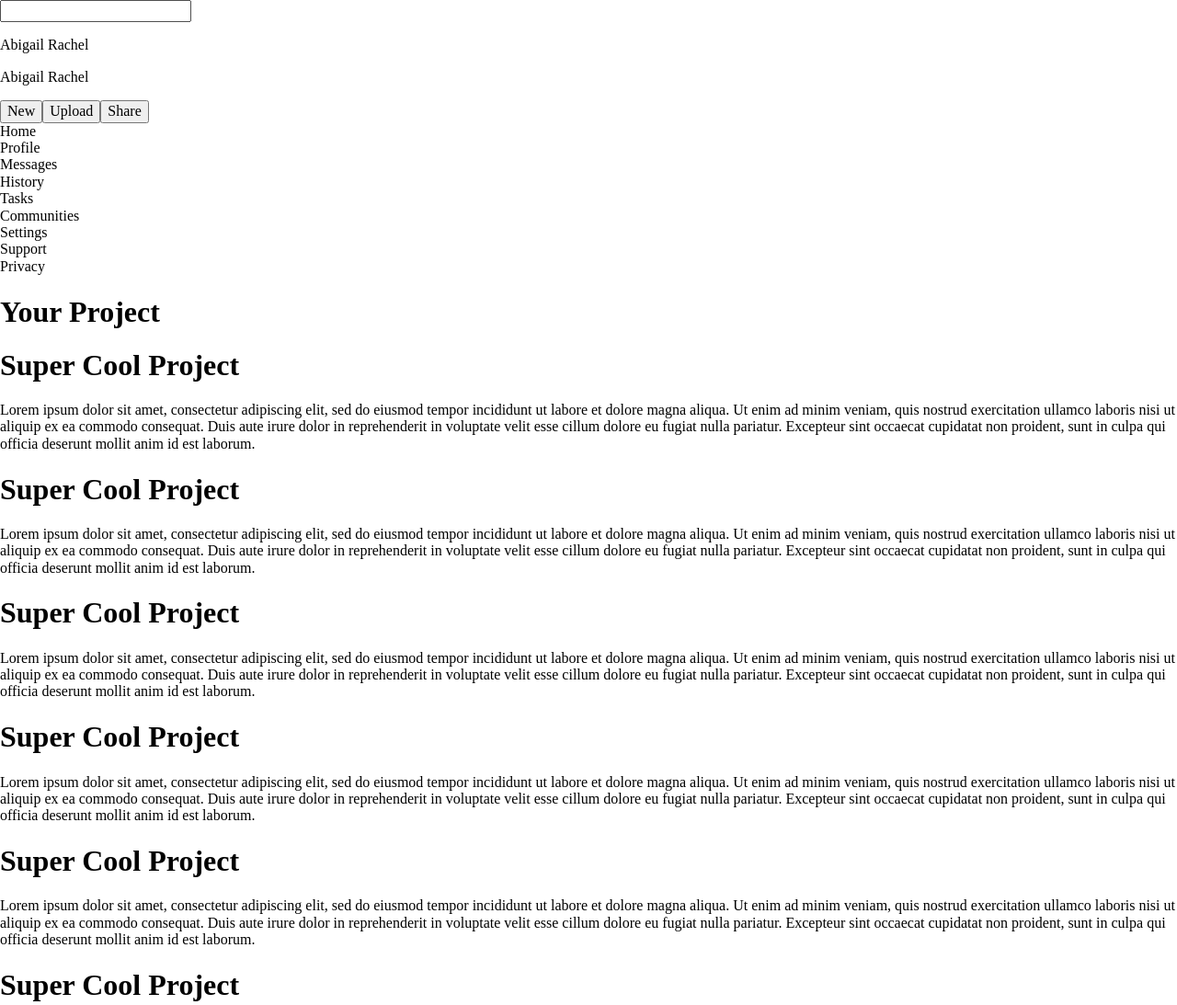
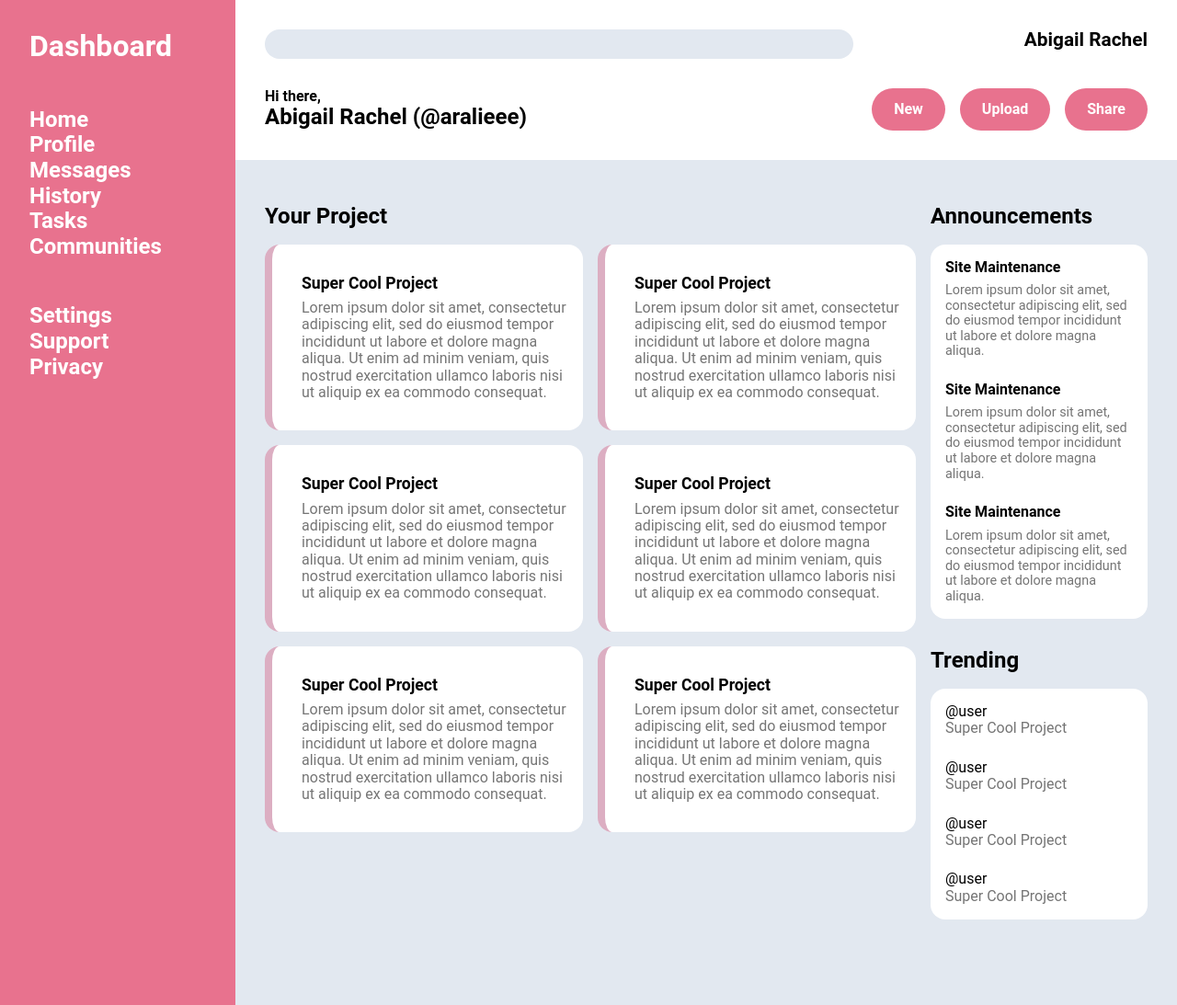
Before and after one commit to mzFaris/Admin-Dashboard, a plain HTML site: page index.html in a window 1280 px wide. Shown: the top 1093 px of the page at 92% size. Drawn offline with Linux system fonts and the light colour scheme.

Commit message:
Improve HTML structure and implement UI styles
The changes include proper semantic HTML organization, improved heading
hierarchy, consistent styling with CSS Grid/Flexbox layouts, and visual
refinements like colors, spacing and typography.

```diff
--- a/index.html
+++ b/index.html
@@ -10,17 +10,21 @@
     <body>
         <div class="page-container">
             <div class="header">
+                <div class="search">
+                    <form action="">
+                        <label for="search">
+                            <input type="search" id="search" />
+                        </label>
+                    </form>
                     <div class="container">
-                    <div class="search"></div>
-                    <input type="search" />
-                    <div class="container">
-                        <p>Abigail Rachel</p>
+                        <p class="name">Abigail Rachel</p>
                     </div>
                 </div>
                 <div class="operation">
                     <div class="container">
                         <div class="profile">
-                            <p>Abigail Rachel</p>
+                            <p>Hi there,</p>
+                            <p class="name">Abigail Rachel (@aralieee)</p>
                         </div>
                     </div>
                     <div class="container">
@@ -30,19 +34,23 @@
                 </div>
             </div>
             <div class="sidebar">
-                <div class="logo"></div>
+                <div class="logo">Dashboard</div>
                 <div class="container">
-                    <div class="menu" id="home">Home</div>
-                    <div class="menu" id="profile">Profile</div>
-                    <div class="menu" id="messages">Messages</div>
-                    <div class="menu" id="history">History</div>
-                    <div class="menu" id="tasks">Tasks</div>
-                    <div class="menu" id="communities">Communities</div>
+                    <ul>
+                        <li class="menu" id="home">Home</li>
+                        <li class="menu" id="profile">Profile</li>
+                        <li class="menu" id="messages">Messages</li>
+                        <li class="menu" id="history">History</li>
+                        <li class="menu" id="tasks">Tasks</li>
+                        <li class="menu" id="communities">Communities</li>
+                    </ul>
                 </div>
                 <div class="container">
-                    <div class="menu" id="settings">Settings</div>
-                    <div class="menu" id="support">Support</div>
-                    <div class="menu" id="privacy">Privacy</div>
+                    <ul>
+                        <li class="menu" id="settings">Settings</li>
+                        <li class="menu" id="support">Support</li>
+                        <li class="menu" id="privacy">Privacy</li>
+                    </ul>
                 </div>
             </div>
             <div class="content">
@@ -50,156 +58,138 @@
                     <h1>Your Project</h1>
                     <div class="container">
                         <div class="card">
-                            <h1>Super Cool Project</h1>
+                            <h2>Super Cool Project</h2>
                             <p>
                                 Lorem ipsum dolor sit amet, consectetur
                                 adipiscing elit, sed do eiusmod tempor
                                 incididunt ut labore et dolore magna aliqua. Ut
                                 enim ad minim veniam, quis nostrud exercitation
                                 ullamco laboris nisi ut aliquip ex ea commodo
-                                consequat. Duis aute irure dolor in
-                                reprehenderit in voluptate velit esse cillum
-                                dolore eu fugiat nulla pariatur. Excepteur sint
-                                occaecat cupidatat non proident, sunt in culpa
-                                qui officia deserunt mollit anim id est laborum.
+                                consequat.
                             </p>
                             <div class="container"></div>
                         </div>
                         <div class="card">
-                            <h1>Super Cool Project</h1>
+                            <h2>Super Cool Project</h2>
                             <p>
                                 Lorem ipsum dolor sit amet, consectetur
                                 adipiscing elit, sed do eiusmod tempor
                                 incididunt ut labore et dolore magna aliqua. Ut
                                 enim ad minim veniam, quis nostrud exercitation
                                 ullamco laboris nisi ut aliquip ex ea commodo
-                                consequat. Duis aute irure dolor in
-                                reprehenderit in voluptate velit esse cillum
-                                dolore eu fugiat nulla pariatur. Excepteur sint
-                                occaecat cupidatat non proident, sunt in culpa
-                                qui officia deserunt mollit anim id est laborum.
+                                consequat.
                             </p>
                             <div class="container"></div>
                         </div>
                         <div class="card">
-                            <h1>Super Cool Project</h1>
+                            <h2>Super Cool Project</h2>
                             <p>
                                 Lorem ipsum dolor sit amet, consectetur
                                 adipiscing elit, sed do eiusmod tempor
                                 incididunt ut labore et dolore magna aliqua. Ut
                                 enim ad minim veniam, quis nostrud exercitation
                                 ullamco laboris nisi ut aliquip ex ea commodo
-                                consequat. Duis aute irure dolor in
-                                reprehenderit in voluptate velit esse cillum
-                                dolore eu fugiat nulla pariatur. Excepteur sint
-                                occaecat cupidatat non proident, sunt in culpa
-                                qui officia deserunt mollit anim id est laborum.
+                                consequat.
                             </p>
                             <div class="container"></div>
                         </div>
                         <div class="card">
-                            <h1>Super Cool Project</h1>
+                            <h2>Super Cool Project</h2>
                             <p>
                                 Lorem ipsum dolor sit amet, consectetur
                                 adipiscing elit, sed do eiusmod tempor
                                 incididunt ut labore et dolore magna aliqua. Ut
                                 enim ad minim veniam, quis nostrud exercitation
                                 ullamco laboris nisi ut aliquip ex ea commodo
-                                consequat. Duis aute irure dolor in
-                                reprehenderit in voluptate velit esse cillum
-                                dolore eu fugiat nulla pariatur. Excepteur sint
-                                occaecat cupidatat non proident, sunt in culpa
-                                qui officia deserunt mollit anim id est laborum.
+                                consequat.
                             </p>
                             <div class="container"></div>
                         </div>
                         <div class="card">
-                            <h1>Super Cool Project</h1>
+                            <h2>Super Cool Project</h2>
                             <p>
                                 Lorem ipsum dolor sit amet, consectetur
                                 adipiscing elit, sed do eiusmod tempor
                                 incididunt ut labore et dolore magna aliqua. Ut
                                 enim ad minim veniam, quis nostrud exercitation
                                 ullamco laboris nisi ut aliquip ex ea commodo
-                                consequat. Duis aute irure dolor in
-                                reprehenderit in voluptate velit esse cillum
-                                dolore eu fugiat nulla pariatur. Excepteur sint
-                                occaecat cupidatat non proident, sunt in culpa
-                                qui officia deserunt mollit anim id est laborum.
+                                consequat.
                             </p>
                             <div class="container"></div>
                         </div>
                         <div class="card">
-                            <h1>Super Cool Project</h1>
+                            <h2>Super Cool Project</h2>
                             <p>
                                 Lorem ipsum dolor sit amet, consectetur
                                 adipiscing elit, sed do eiusmod tempor
                                 incididunt ut labore et dolore magna aliqua. Ut
                                 enim ad minim veniam, quis nostrud exercitation
                                 ullamco laboris nisi ut aliquip ex ea commodo
-                                consequat. Duis aute irure dolor in
-                                reprehenderit in voluptate velit esse cillum
-                                dolore eu fugiat nulla pariatur. Excepteur sint
-                                occaecat cupidatat non proident, sunt in culpa
-                                qui officia deserunt mollit anim id est laborum.
+                                consequat.
                             </p>
                             <div class="container"></div>
                         </div>
                     </div>
                 </div>
                 <div class="announcements">
+                    <h1>Announcements</h1>
+                    <div class="container">
                         <div>
-                        <h1>Site Maintenance</h1>
+                            <h2>Site Maintenance</h2>
                             <p>
-                            Lorem ipsum dolor sit amet, consectetur adipiscing
-                            elit, sed do eiusmod tempor incididunt ut labore et
-                            dolore magna aliqua.
+                                Lorem ipsum dolor sit amet, consectetur
+                                adipiscing elit, sed do eiusmod tempor
+                                incididunt ut labore et dolore magna aliqua.
                             </p>
                         </div>
                         <div>
-                        <h1>Site Maintenance</h1>
+                            <h2>Site Maintenance</h2>
                             <p>
-                            Lorem ipsum dolor sit amet, consectetur adipiscing
-                            elit, sed do eiusmod tempor incididunt ut labore et
-                            dolore magna aliqua.
+                                Lorem ipsum dolor sit amet, consectetur
+                                adipiscing elit, sed do eiusmod tempor
+                                incididunt ut labore et dolore magna aliqua.
                             </p>
                         </div>
                         <div>
-                        <h1>Site Maintenance</h1>
+                            <h2>Site Maintenance</h2>
                             <p>
-                            Lorem ipsum dolor sit amet, consectetur adipiscing
-                            elit, sed do eiusmod tempor incididunt ut labore et
-                            dolore magna aliqua.
+                                Lorem ipsum dolor sit amet, consectetur
+                                adipiscing elit, sed do eiusmod tempor
+                                incididunt ut labore et dolore magna aliqua.
                             </p>
                         </div>
                     </div>
+                </div>
                 <div class="trending">
+                    <h1>Trending</h1>
+                    <div class="container">
                         <div>
                             <div class="logo"></div>
                             <div>
-                            <p>@user</p>
+                                <p class="name">@user</p>
                                 <p>Super Cool Project</p>
                             </div>
                         </div>
                         <div>
                             <div class="logo"></div>
                             <div>
-                            <p>@user</p>
+                                <p class="name">@user</p>
                                 <p>Super Cool Project</p>
                             </div>
                         </div>
                         <div>
                             <div class="logo"></div>
                             <div>
-                            <p>@user</p>
+                                <p class="name">@user</p>
                                 <p>Super Cool Project</p>
                             </div>
                         </div>
                         <div>
                             <div class="logo"></div>
                             <div>
-                            <p>@user</p>
+                                <p class="name">@user</p>
                                 <p>Super Cool Project</p>
+                            </div>
                         </div>
                     </div>
                 </div>
--- a/styles.css
+++ b/styles.css
@@ -0,0 +1,149 @@
+* {
+    box-sizing: border-box;
+    margin: 0px;
+    padding: 0px;
+    font-family: Roboto, sans-serif;
+}
+
+.page-container {
+    display: grid;
+    grid-template-columns: 1fr 4fr;
+}
+
+.header {
+    background-color: #fff;
+}
+
+.header {
+    display: flex;
+    flex-direction: column;
+    gap: 2rem;
+    padding: 2rem;
+}
+
+.header > div {
+    display: flex;
+    justify-content: space-between;
+}
+
+.header p {
+    font-weight: bold;
+}
+
+.header .search .name {
+    font-size: 1.3rem;
+}
+
+.header .profile .name {
+    font-size: 1.5rem;
+}
+
+.header .operation .container {
+    display: flex;
+    gap: 1rem;
+}
+
+.header button {
+    padding: 0.8rem 1.5rem;
+    border-radius: 1.5rem;
+    background-color: #e8728e;
+    border: none;
+    color: #fff;
+    font-weight: bold;
+}
+
+.header input {
+    width: 40rem;
+    height: 2rem;
+    border-radius: 1rem;
+    border: none;
+    background-color: #e2e8f0;
+}
+
+.sidebar {
+    background-color: #e8728e;
+    grid-column: 1 / 2;
+    grid-row: 1 / 3;
+    display: flex;
+    flex-direction: column;
+    gap: 3rem;
+    padding: 2rem;
+}
+
+.sidebar div {
+    color: #fff;
+    font-size: 1.5rem;
+    font-weight: bold;
+}
+
+.sidebar .logo {
+    font-size: 2rem;
+}
+
+.sidebar ul {
+    list-style-type: none;
+}
+
+.content {
+    background-color: #e2e8f0;
+    grid-column: 2 / -1;
+    padding: 2rem;
+    display: grid;
+    grid-template-columns: 3fr 1fr;
+    grid-template-rows: 1fr 1fr;
+    gap: 1rem;
+}
+
+.content h1 {
+    font-size: 1.5rem;
+}
+
+.content h2 {
+    font-size: 1.1rem;
+    margin-bottom: 0.5rem;
+}
+
+.content p {
+    color: #757575;
+}
+
+.content .project {
+    grid-row: 1 / 3;
+}
+
+.content .project .container {
+    display: grid;
+    grid-template-columns: 1fr 1fr;
+    gap: 1rem;
+}
+
+.content .card,
+.announcements > .container,
+.trending > .container {
+    border-radius: 1rem;
+    background-color: #fff;
+    padding: 1rem;
+}
+
+.content .card {
+    padding: 2rem 1rem 2rem 2rem;
+    border-left: 0.5rem solid #dcaec2;
+}
+
+.content .announcements h2 {
+    font-size: 1rem;
+}
+.content .announcements p {
+    font-size: 0.9rem;
+}
+
+.announcements > .container,
+.trending > .container {
+    display: flex;
+    flex-direction: column;
+    gap: 1.5rem;
+}
+
+.content .trending .name {
+    color: #000;
+}
```
Lines whose indentation alone changed are shown as unchanged.
